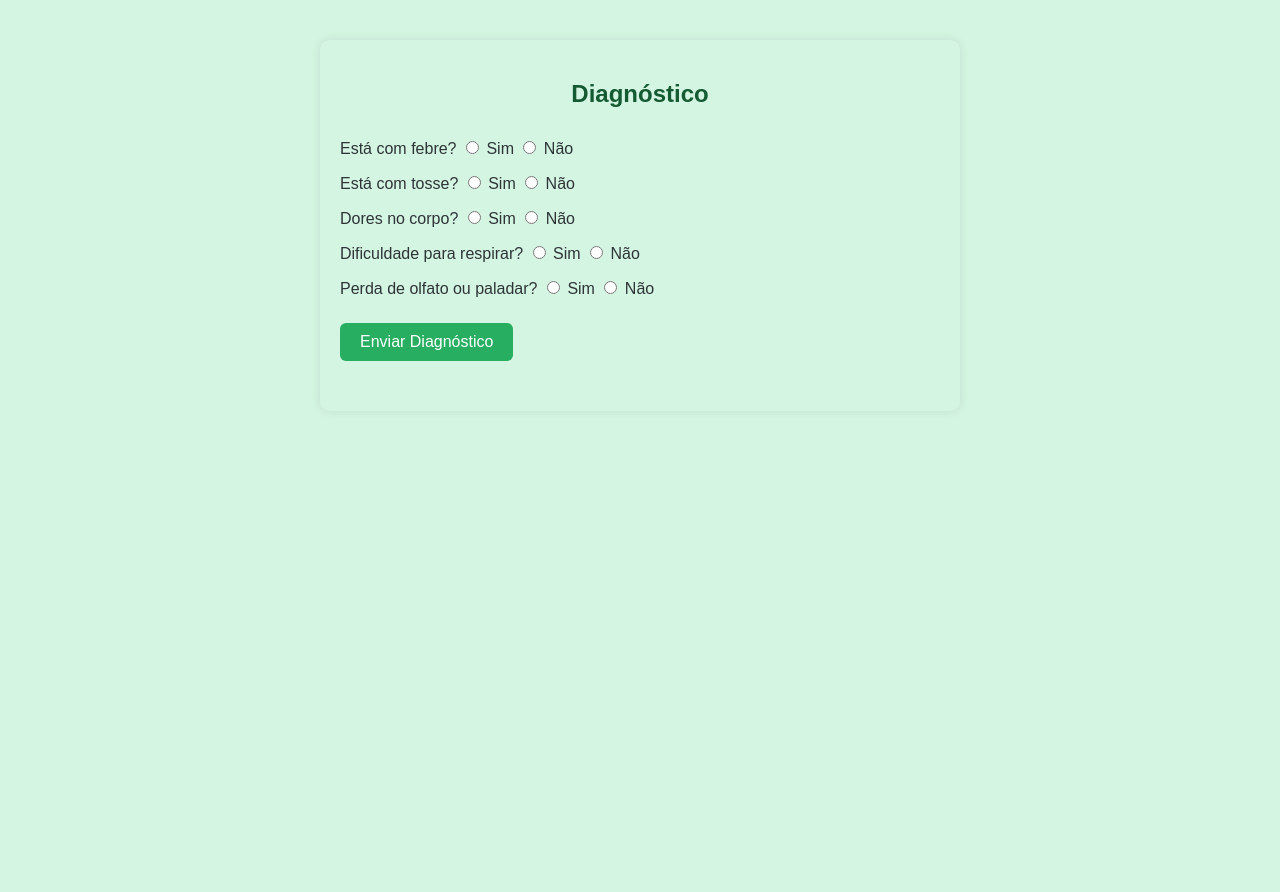
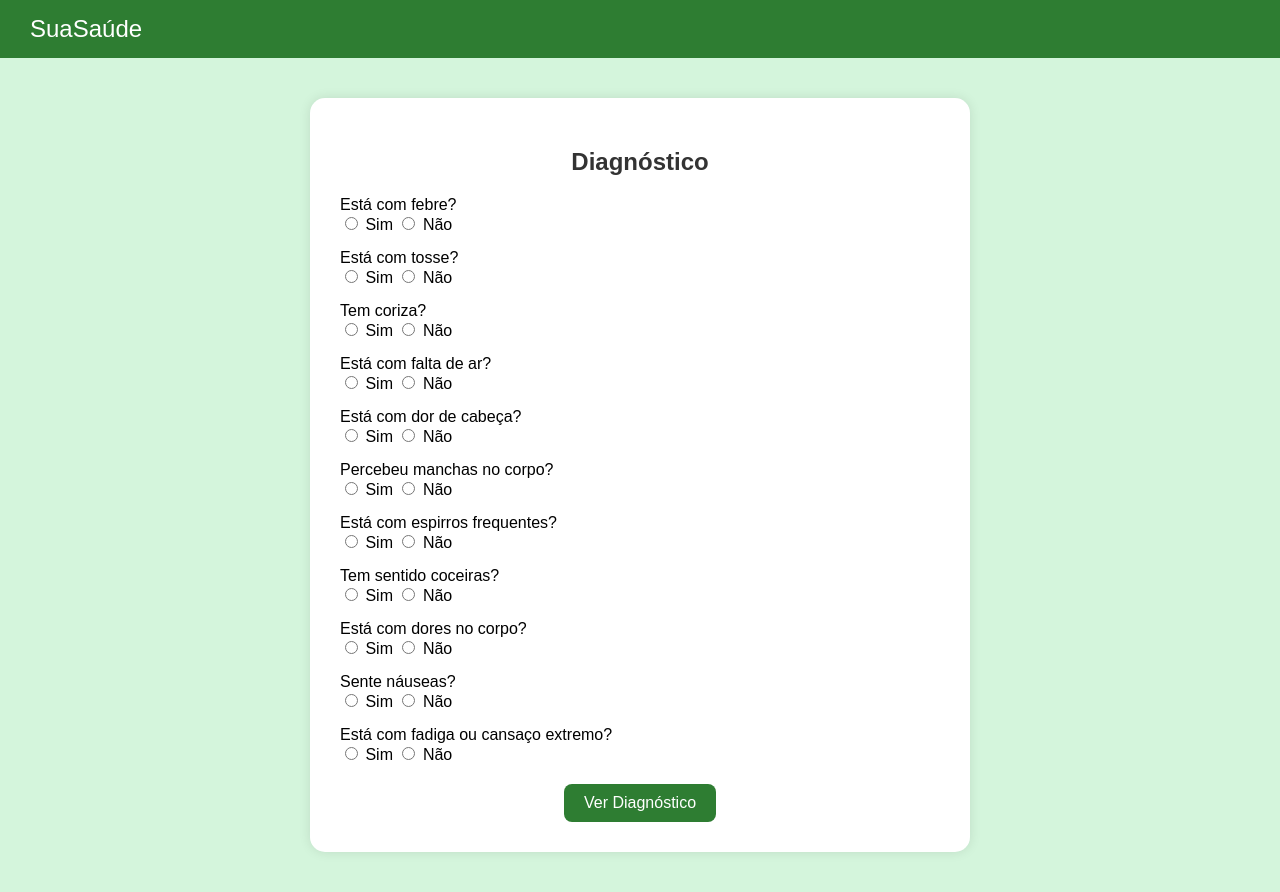
Before and after one commit to Yuripkl/sistema-saude, a Flask app: page / in a window 1280 px wide. Before the commit the page ends 361 px from the top, so only its background shows below. Run offline with Flask 3, Linux system fonts and the light colour scheme.

Commit message:
Sistema de saude

```diff
--- a/app.py
+++ b/app.py
@@ -1,36 +1,59 @@
-from flask import Flask, request, jsonify, render_template
-from flask_cors import CORS
+from flask import Flask, render_template, request
 
 app = Flask(__name__)
-CORS(app)
 
-@app.route("/")
-def home():
-    return render_template("index.html")
+@app.route('/', methods=['GET', 'POST'])
+def index():
+    resultado = ''
+    if request.method == 'POST':
+        sintomas = {
+            'febre': request.form.get('febre'),
+            'tosse': request.form.get('tosse'),
+            'coriza': request.form.get('coriza'),
+            'falta_ar': request.form.get('falta_ar'),
+            'dor_cabeca': request.form.get('dor_cabeca'),
+            'manchas': request.form.get('manchas'),
+            'espirros': request.form.get('espirros'),
+            'coceira': request.form.get('coceira'),
+            'dor_corpo': request.form.get('dor_corpo'),
+            'nausea': request.form.get('nausea'),
+            'fadiga': request.form.get('fadiga')
+        }
 
-@app.route("/api/diagnostico", methods=["POST"])
-def diagnostico():
-    data = request.json
-    febre = data.get("febre")
-    tosse = data.get("tosse")
-    corpo = data.get("corpo")
-    respirar = data.get("respirar")
-    olfato = data.get("olfato")
+        # Regras simples de diagnóstico
+        if (
+            sintomas['febre'] == 'sim' and
+            sintomas['tosse'] == 'sim' and
+            sintomas['falta_ar'] == 'sim' and
+            sintomas['fadiga'] == 'sim'
+        ):
+            resultado = '⚠️ Possível COVID-19. Procure orientação médica.'
+        elif (
+            sintomas['espirros'] == 'sim' and
+            sintomas['coriza'] == 'sim' and
+            sintomas['tosse'] == 'sim'
+        ):
+            resultado = 'ℹ️ Pode ser um resfriado comum.'
+        elif (
+            sintomas['manchas'] == 'sim' and
+            sintomas['febre'] == 'sim'
+        ):
+            resultado = '⚠️ Possível caso de dengue. Busque atendimento médico.'
+        elif (
+            sintomas['coceira'] == 'sim' and
+            sintomas['manchas'] == 'sim'
+        ):
+            resultado = 'ℹ️ Pode ser uma reação alérgica.'
+        elif (
+            sintomas['nausea'] == 'sim' and
+            sintomas['fadiga'] == 'sim' and
+            sintomas['dor_corpo'] == 'sim'
+        ):
+            resultado = 'ℹ️ Sintomas inespecíficos. Acompanhe e, se persistirem, procure um médico.'
+        else:
+            resultado = '✅ Nenhuma doença detectada.'
 
-    # Se todos forem 'n', retorna que não há sintomas
-    if all(resposta == "n" for resposta in [febre, tosse, corpo, respirar, olfato]):
-        return jsonify({"resposta": "✅ Nenhuma doença detectada."})
+    return render_template('index.html', resultado=resultado)
 
-    # Casos com sintomas
-    if febre == "s" and tosse == "s" and respirar == "s":
-        return jsonify({"resposta": "⚠️ Suspeita de infecção respiratória. Procure atendimento médico."})
-    if febre == "s" and corpo == "s":
-        return jsonify({"resposta": "⚠️ Pode ser um quadro viral. Fique em repouso e hidrate-se."})
-    if olfato == "s":
-        return jsonify({"resposta": "⚠️ Perda de olfato pode estar associada a virose. Fique atento."})
-
-    # Caso tenha sintomas, mas nenhum caso mais crítico identificado
-    return jsonify({"resposta": "ℹ️ Sintomas leves detectados. Mantenha repouso e observe a evolução."})
-
-if __name__ == "__main__":
+if __name__ == '__main__':
     app.run(debug=True)
--- a/templates/index.html
+++ b/templates/index.html
@@ -5,104 +5,87 @@
     <title>Diagnóstico</title>
     <style>
         body {
+            background-color: #d4f5dc;
             font-family: Arial, sans-serif;
-            background-color: #d5f5e3; /* verde claro */
-            color: #2d3436;
+            margin: 0;
+            padding: 0;
+        }
+        header {
+            background-color: #2e7d32;
+            color: white;
+            padding: 15px 30px;
+            font-size: 24px;
+        }
+        .container {
+            background-color: white;
             max-width: 600px;
             margin: 40px auto;
-            padding: 20px;
-            border-radius: 10px;
-            box-shadow: 0px 0px 10px rgba(0,0,0,0.1);
+            padding: 30px;
+            border-radius: 15px;
+            box-shadow: 0 0 12px rgba(0,0,0,0.1);
         }
         h2 {
             text-align: center;
-            color: #145a32;
-            margin-bottom: 30px;
+            color: #333;
         }
-        label {
-            display: block;
-            margin-top: 15px;
+        form {
+            margin-top: 20px;
         }
-        .grupo {
-            margin-top: 10px;
+        .pergunta {
+            margin-bottom: 15px;
+        }
+        .resultado {
+            margin-top: 20px;
+            font-size: 18px;
+            color: green;
+            text-align: center;
         }
         button {
-            margin-top: 25px;
+            display: block;
+            margin: 20px auto 0 auto;
             padding: 10px 20px;
-            background-color: #27ae60;
+            font-size: 16px;
+            background-color: #2e7d32;
             color: white;
             border: none;
-            border-radius: 6px;
+            border-radius: 8px;
             cursor: pointer;
-            font-size: 16px;
         }
         button:hover {
-            background-color: #1e8449;
-        }
-        #resposta {
-            margin-top: 30px;
-            font-weight: bold;
-            font-size: 1.2em;
-            color: #145a32;
+            background-color: #27692a;
         }
     </style>
 </head>
 <body>
-    <h2>Diagnóstico</h2>
-    <form id="formDiagnostico">
-        <div class="grupo">
-            <label>Está com febre?
-                <input type="radio" name="febre" value="s" required> Sim
-                <input type="radio" name="febre" value="n"> Não
-            </label>
-        </div>
-        <div class="grupo">
-            <label>Está com tosse?
-                <input type="radio" name="tosse" value="s" required> Sim
-                <input type="radio" name="tosse" value="n"> Não
-            </label>
-        </div>
-        <div class="grupo">
-            <label>Dores no corpo?
-                <input type="radio" name="corpo" value="s" required> Sim
-                <input type="radio" name="corpo" value="n"> Não
-            </label>
-        </div>
-        <div class="grupo">
-            <label>Dificuldade para respirar?
-                <input type="radio" name="respirar" value="s" required> Sim
-                <input type="radio" name="respirar" value="n"> Não
-            </label>
-        </div>
-        <div class="grupo">
-            <label>Perda de olfato ou paladar?
-                <input type="radio" name="olfato" value="s" required> Sim
-                <input type="radio" name="olfato" value="n"> Não
-            </label>
-        </div>
-        <button type="submit">Enviar Diagnóstico</button>
-    </form>
+    <header>SuaSaúde</header>
+    <div class="container">
+        <h2>Diagnóstico</h2>
+        <form method="POST">
+            {% for pergunta in [
+                ('febre', 'Está com febre?'),
+                ('tosse', 'Está com tosse?'),
+                ('coriza', 'Tem coriza?'),
+                ('falta_ar', 'Está com falta de ar?'),
+                ('dor_cabeca', 'Está com dor de cabeça?'),
+                ('manchas', 'Percebeu manchas no corpo?'),
+                ('espirros', 'Está com espirros frequentes?'),
+                ('coceira', 'Tem sentido coceiras?'),
+                ('dor_corpo', 'Está com dores no corpo?'),
+                ('nausea', 'Sente náuseas?'),
+                ('fadiga', 'Está com fadiga ou cansaço extremo?')
+            ] %}
+            <div class="pergunta">
+                <label>{{ pergunta[1] }}</label><br>
+                <input type="radio" name="{{ pergunta[0] }}" value="sim" required> Sim
+                <input type="radio" name="{{ pergunta[0] }}" value="nao"> Não
+            </div>
+            {% endfor %}
+            <button type="submit">Ver Diagnóstico</button>
+        </form>
 
-    <div id="resposta"></div>
-
-    <script>
-        const form = document.getElementById("formDiagnostico");
-        const resposta = document.getElementById("resposta");
-
-        form.addEventListener("submit", async (e) => {
-            e.preventDefault();
-
-            const data = Object.fromEntries(new FormData(form).entries());
-
-            const response = await fetch("http://127.0.0.1:5000/api/diagnostico", {
-                method: "POST",
-                headers: { "Content-Type": "application/json" },
-                body: JSON.stringify(data)
-            });
-
-            const result = await response.json();
-            resposta.textContent = result.resposta;
-        });
-    </script>
+        {% if resultado %}
+            <div class="resultado">{{ resultado }}</div>
+        {% endif %}
+    </div>
 </body>
 </html>
```
Also changed, not shown: README.md (deleted), 1 other file.
